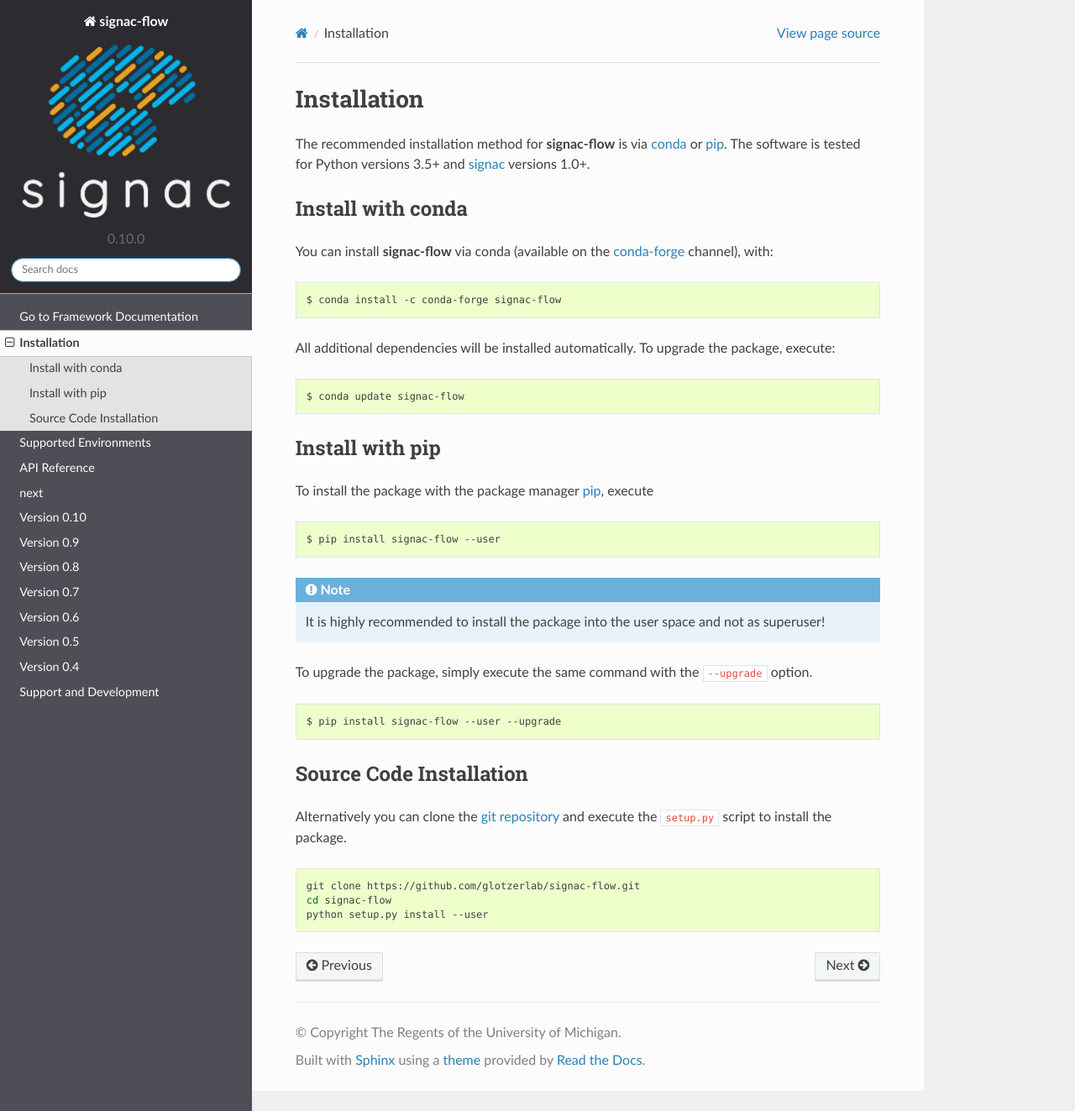
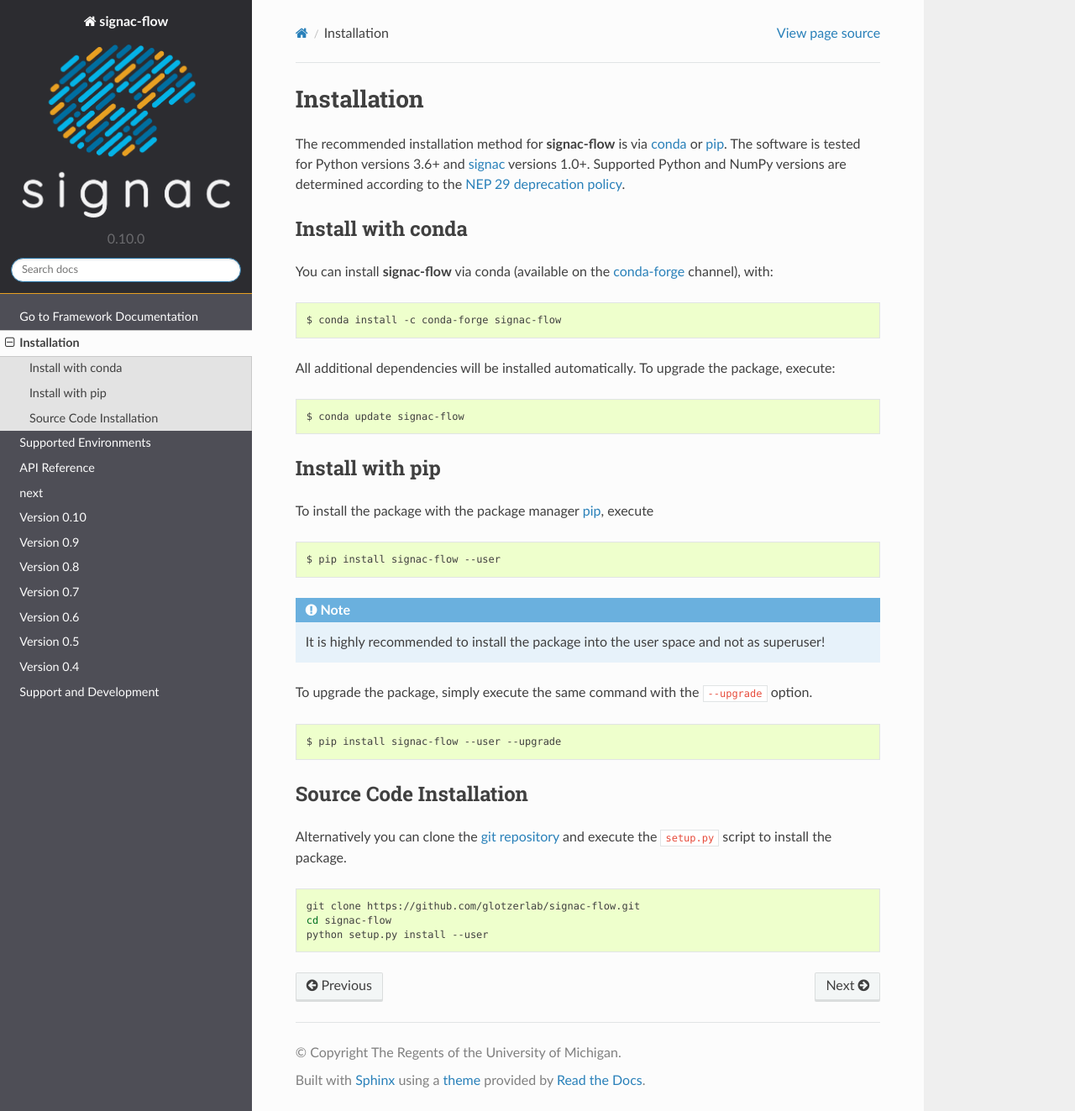
Before and after one commit to glotzerlab/signac-flow, a Sphinx documentation site: the page built from doc/installation.rst, in a window 1280 px wide and 1323 px high. Shown: the whole window at 84% size. Built offline with Sphinx 7.4.7 and the Read the Docs theme 2.0.0, drawn with Linux system fonts in a browser that asks for light colours.

Commit message:
Update installation docs.

```diff
--- a/doc/installation.rst
+++ b/doc/installation.rst
@@ -5,7 +5,8 @@
 ============
 
 The recommended installation method for **signac-flow** is via conda_ or pip_.
-The software is tested for Python versions 3.5+ and signac_ versions 1.0+.
+The software is tested for Python versions 3.6+ and signac_ versions 1.0+.
+Supported Python and NumPy versions are determined according to the `NEP 29 deprecation policy <https://numpy.org/neps/nep-0029-deprecation_policy.html>`_.
 
 .. _conda: https://conda.io/
 .. _conda-forge: https://conda-forge.org/
```
